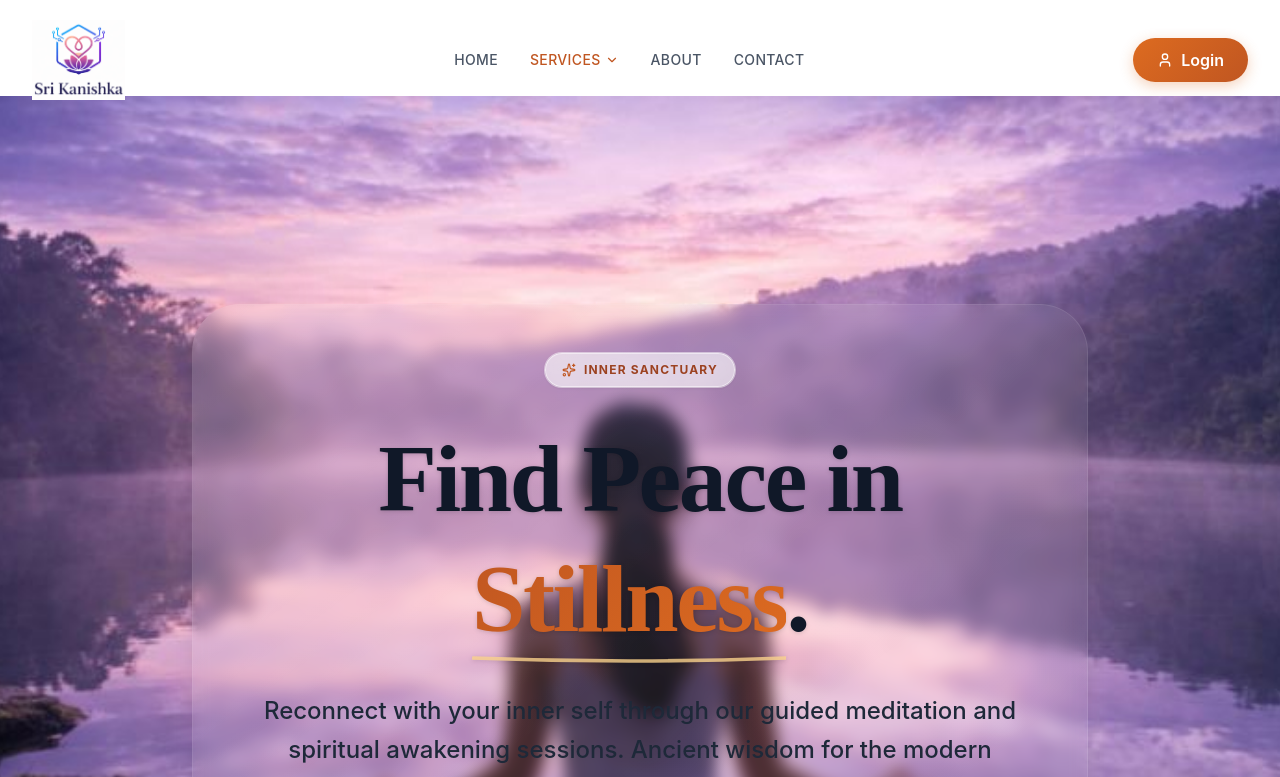
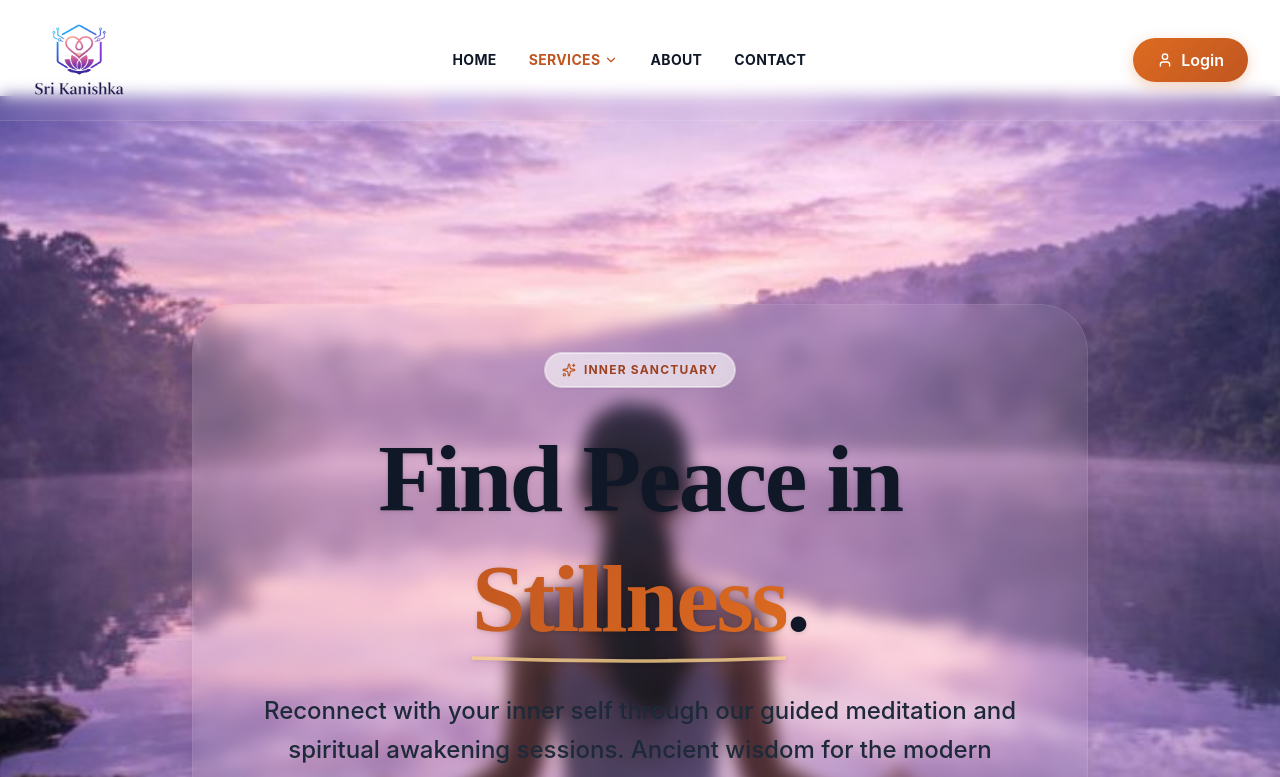
Before and after one commit to balajiprojects049-art/Sri-Kanishka, a React (Vite) app: page /services/meditation in a window 1280 px wide. Shown: the top 777 px of the page. Built offline with nearby package versions, Linux system fonts and the light colour scheme.

Commit message:
Enhanced header visibility with bolder links and refined glassmorphism on hero sections

```diff
--- a/src/components/Header.jsx
+++ b/src/components/Header.jsx
@@ -31,25 +31,25 @@ const Header = () => {
     return (
         <>
             <header
-                className={`fixed top-0 left-0 right-0 z-40 transition-all duration-300 border-b border-transparent ${isScrolled ? 'bg-white/95 backdrop-blur-md shadow-sm py-3 border-gray-100' : 'bg-transparent py-5'
+                className={`fixed top-0 left-0 right-0 z-40 transition-all duration-300 border-b ${isScrolled ? 'bg-white/95 backdrop-blur-md shadow-sm py-3 border-gray-100' : 'bg-white/5 backdrop-blur-sm py-5 border-white/10'
                     }`}
             >
                 <div className="container-custom flex items-center justify-between">
                     <Link to="/" className="flex items-center gap-3 text-2xl font-semibold transform hover:scale-105 transition-transform duration-300" aria-label="Go to homepage">
-                        <img src="/logo.png" alt="Sri Kanishka Associates" className="h-20 w-auto object-contain" />
+                        <img src="/logo.png" alt="Sri Kanishka Associates" className="h-20 w-auto object-contain mix-blend-multiply" />
                         <span className="sr-only">Sri Kanishka Associates</span>
                     </Link>
 
                     {/* Desktop Nav */}
                     <nav className="hidden md:flex items-center space-x-8">
-                        <Link to="/" className={`font-medium text-sm tracking-wide transition-colors ${location.pathname === '/' ? 'text-gold-600' : 'text-gray-600 hover:text-gold-600'}`}>HOME</Link>
+                        <Link to="/" className={`font-bold text-sm tracking-wide transition-colors ${location.pathname === '/' ? 'text-gold-600' : 'text-gray-900 hover:text-gold-600'}`}>HOME</Link>
 
                         <div
                             className="relative group"
                             onMouseEnter={() => setHoveredService(true)}
                             onMouseLeave={() => setHoveredService(false)}
                         >
-                            <button className={`flex items-center space-x-1 font-medium text-sm tracking-wide transition-colors ${location.pathname.includes('/services') ? 'text-gold-600' : 'text-gray-600 group-hover:text-gold-600'}`}>
+                            <button className={`flex items-center space-x-1 font-bold text-sm tracking-wide transition-colors ${location.pathname.includes('/services') ? 'text-gold-600' : 'text-gray-900 group-hover:text-gold-600'}`}>
                                 <span>SERVICES</span>
                                 <ChevronDown size={14} className="group-hover:rotate-180 transition-transform duration-300" />
                             </button>
@@ -89,8 +89,8 @@ const Header = () => {
                             </AnimatePresence>
                         </div>
 
-                        <Link to="/about" className={`font-medium text-sm tracking-wide transition-colors ${location.pathname === '/about' ? 'text-gold-600' : 'text-gray-600 hover:text-gold-600'}`}>ABOUT</Link>
-                        <Link to="/contact" className={`font-medium text-sm tracking-wide transition-colors ${location.pathname === '/contact' ? 'text-gold-600' : 'text-gray-600 hover:text-gold-600'}`}>CONTACT</Link>
+                        <Link to="/about" className={`font-bold text-sm tracking-wide transition-colors ${location.pathname === '/about' ? 'text-gold-600' : 'text-gray-900 hover:text-gold-600'}`}>ABOUT</Link>
+                        <Link to="/contact" className={`font-bold text-sm tracking-wide transition-colors ${location.pathname === '/contact' ? 'text-gold-600' : 'text-gray-900 hover:text-gold-600'}`}>CONTACT</Link>
                     </nav>
 
                     <div className="hidden md:flex items-center space-x-4">
```
Also changed, not shown: public/logo.png, public/logo1.png (added).
